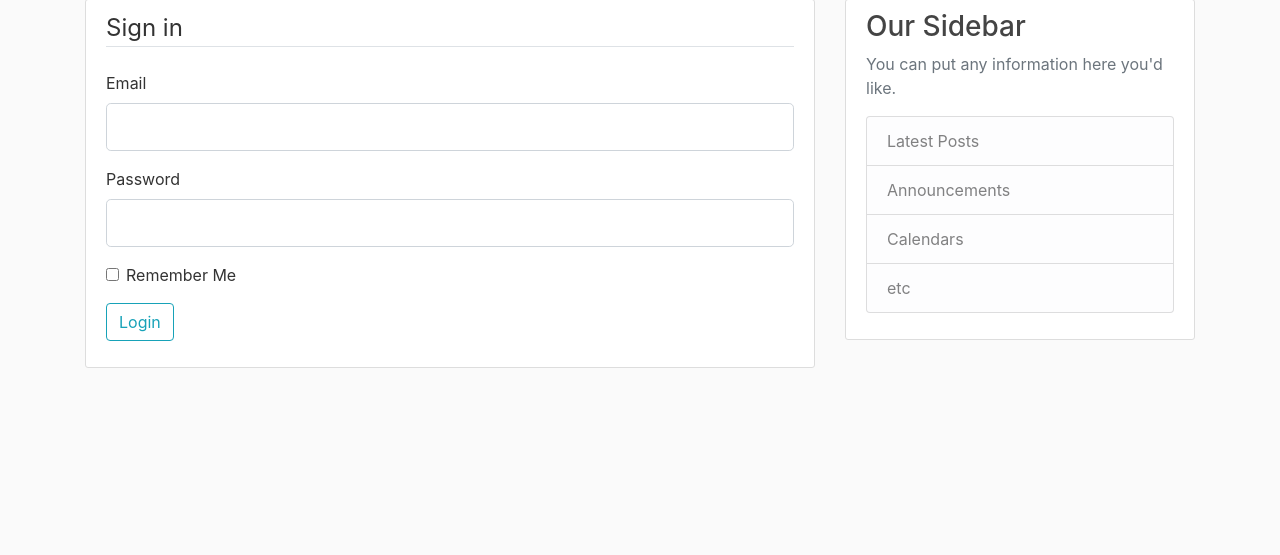
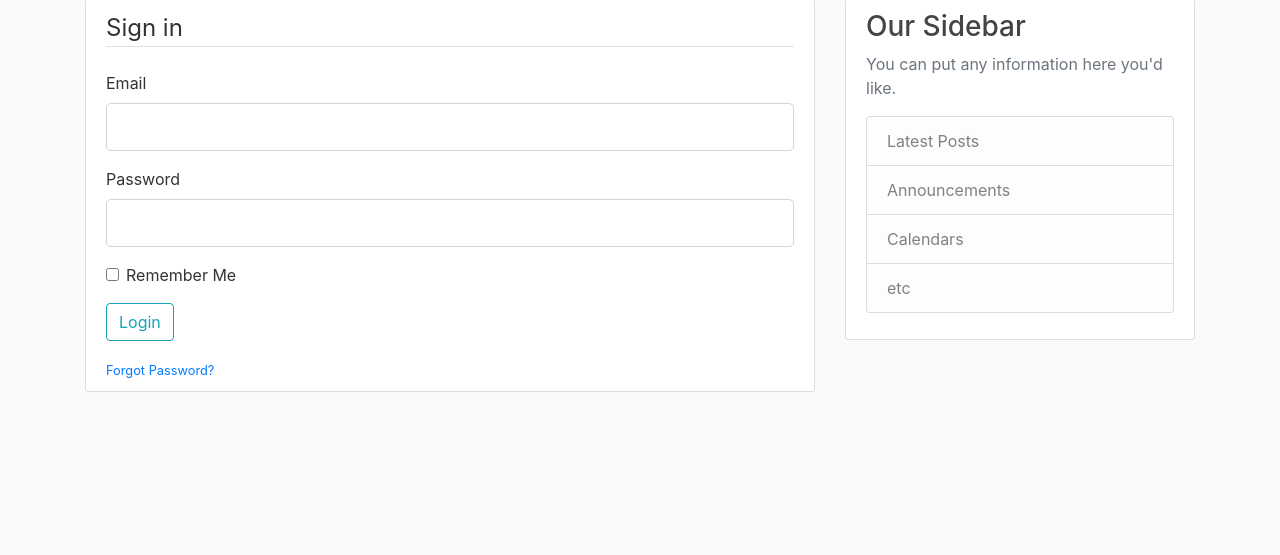
Before and after one commit to banji220/flaskblog, a Flask app: page /login in a window 1280 px wide. Shown: the part 81-636 px from the top of the page. Run offline with Flask 2, Linux system fonts and the light colour scheme; some libraries are stand-ins or nearby versions.

Commit message:
Forgot Password?, I added this part to the form

```diff
--- a/templates/login.html
+++ b/templates/login.html
@@ -43,7 +43,12 @@
             <div class="form-group">
                 {{ form.submit(class= "btn btn-outline-info") }}
             </div>
+            <small class="text-muted">
+                <a href="#"> Forgot Password? </a>
+            </small>
+
         </form>
+
     </div>
 
 {% endblock %}
```
